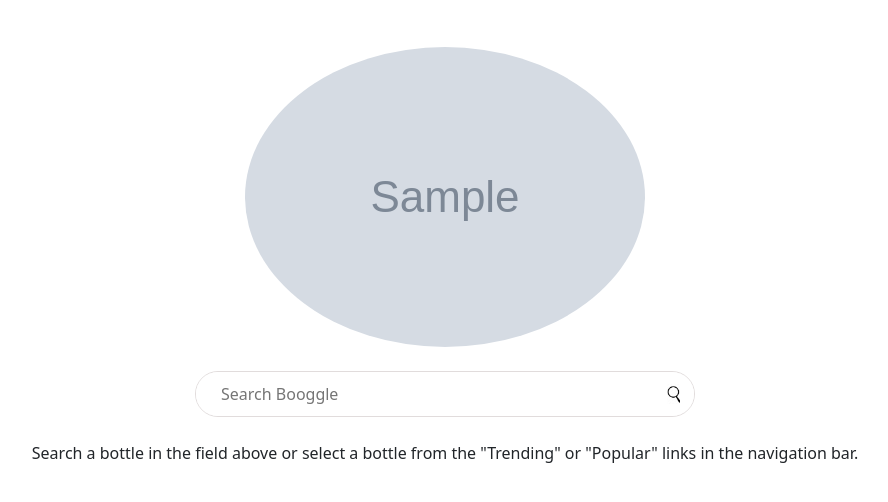
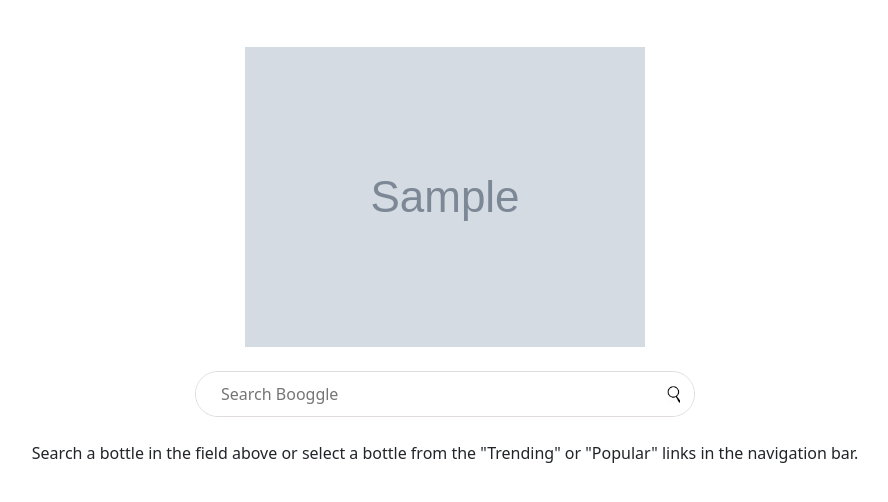
Before and after one commit to andythomasdotpy/booggle_deploy, a Django app: page / in a window 1280 px wide. Shown: the part 56-558 px from the top of the page, without its empty margins (195-1083 px from the left). Run offline with Django 4.2, Linux system fonts and the light colour scheme; tables that the repository leaves empty hold one stand-in row (values such as "Sample post"); grey boxes marked "Sample" are stand-in pictures; some libraries are stand-ins or nearby versions.

Commit message:
Removed image border from trending

```diff
--- a/static/valuator/search.css
+++ b/static/valuator/search.css
@@ -17,9 +17,6 @@
     box-shadow: 0px 0px 2px 2px rgb(240, 237, 237); /*any color you want*/
 }
 
-.main-img {
-    border-radius: 50%;
-}
 
 .search-field {
     width: 100%;
--- a/static/valuator/trending.css
+++ b/static/valuator/trending.css
@@ -29,7 +29,6 @@ img {
     max-width: 100%;
     max-height: 100vh;
     margin: auto;
-    border: 1px solid black;
     padding-bottom: 20px;
 }
 
```
